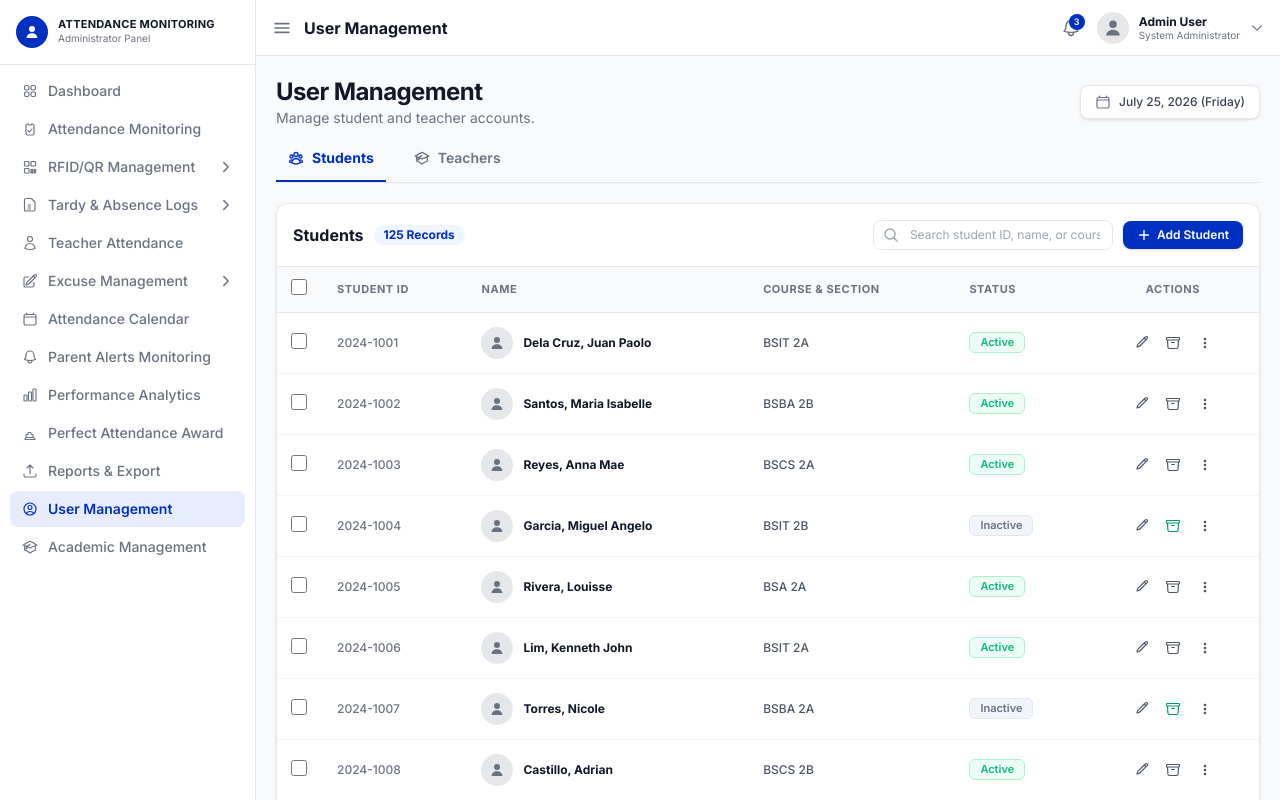
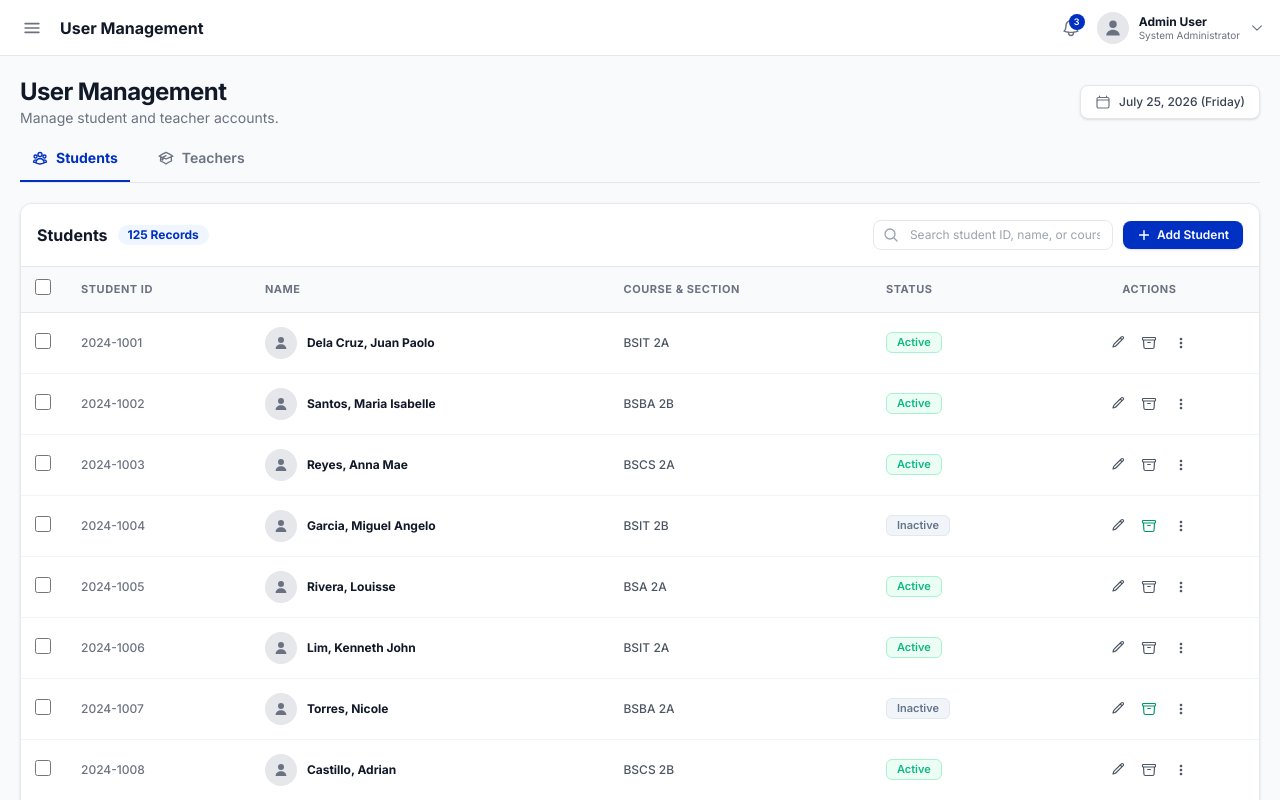
Before and after one commit to jaynzxc/SMS1-AMS, a website: page admin/user-management.html in a window 1280 px wide. Both pictures are taken after a click on the button 282 px from the left and 27 px from the top of the page. Drawn offline with Linux system fonts and the light colour scheme.

Commit message:
featured:
- adding functionality in burger menu button and toggle animation.
- minimal UI enhancement

```diff
--- a/admin/user-management.html
+++ b/admin/user-management.html
@@ -18,7 +18,7 @@
   <div class="flex h-screen overflow-hidden">
 
     <!-- ===== SIDEBAR ===== -->
-    <aside class="w-64 bg-white border-r border-[#e5e7eb] flex flex-col shrink-0 h-full overflow-y-auto sidebar-fixed">
+    <aside id="mainSidebar" class="w-64 bg-white border-r border-[#e5e7eb] flex flex-col shrink-0 h-full overflow-y-auto sidebar-fixed">
 
       <!-- Logo -->
       <div class="flex items-center gap-2.5 px-4 py-4 border-b border-[#e5e7eb] sticky top-0 z-10 bg-white">
@@ -247,7 +247,7 @@
       <header
         class="h-14 border-b border-[#e5e7eb] flex items-center justify-between px-4 shrink-0 sticky top-0 z-10 bg-white/95 backdrop-blur-sm">
         <div class="flex items-center gap-3">
-          <button class="text-[#6b7280] hover:text-[#111827] focus:outline-none">
+          <button id="sidebarToggle" onclick="toggleSidebar()" class="burger-btn p-1.5 rounded-lg text-[#6b7280] hover:text-[#111827] hover:bg-gray-100 focus:outline-none transition-all cursor-pointer" title="Toggle Navigation Sidebar">
             <svg class="w-5 h-5" fill="none" viewBox="0 0 24 24" stroke="currentColor" stroke-width="2">
               <path stroke-linecap="round" stroke-linejoin="round" d="M3.75 6.75h16.5M3.75 12h16.5m-16.5 5.25h16.5" />
             </svg>
--- a/assets/css/style.css
+++ b/assets/css/style.css
@@ -1,5 +1,33 @@
 * {
   font-family: 'Inter', sans-serif;
+}
+
+/* Sidebar Slide Motion */
+aside.sidebar-fixed,
+#mainSidebar,
+aside {
+  transition: margin-left 0.32s cubic-bezier(0.4, 0, 0.2, 1), transform 0.32s cubic-bezier(0.4, 0, 0.2, 1), opacity 0.25s ease !important;
+  will-change: margin-left;
+}
+
+aside.sidebar-collapsed,
+#mainSidebar.sidebar-collapsed,
+.sidebar-collapsed {
+  margin-left: -16rem !important; /* -w-64 (256px) */
+}
+
+/* Burger Button Motion */
+.burger-btn {
+  transition: transform 0.15s cubic-bezier(0.4, 0, 0.2, 1), background-color 0.15s ease, color 0.15s ease;
+}
+
+.burger-btn:hover {
+  background-color: #f3f4f6;
+  color: #111827;
+}
+
+.burger-btn:active {
+  transform: scale(0.92);
 }
 
 /* Sidebar Scrollbar */
--- a/assets/js/sidebar.js
+++ b/assets/js/sidebar.js
@@ -126,7 +126,57 @@ document.addEventListener('DOMContentLoaded', function() {
 
     // Set active state for current page
     setActiveNavItem();
+
+    // Initialize burger menu sidebar toggle with slide motion
+    initSidebarToggle();
 });
+
+// =============================================================
+// SIDEBAR SLIDE TOGGLE WITH SMOOTH MOTION
+// =============================================================
+
+function toggleSidebar(e) {
+    if (e && e.stopPropagation) {
+        e.stopPropagation();
+    }
+    const sidebar = document.getElementById('mainSidebar') || document.querySelector('aside');
+    if (!sidebar) return;
+
+    sidebar.classList.toggle('sidebar-collapsed');
+
+    const isCollapsed = sidebar.classList.contains('sidebar-collapsed');
+    try {
+        localStorage.setItem('sms_sidebar_collapsed', isCollapsed ? 'true' : 'false');
+    } catch (err) {}
+}
+
+function initSidebarToggle() {
+    const sidebar = document.getElementById('mainSidebar') || document.querySelector('aside');
+    if (!sidebar) return;
+
+    // Restore saved state if previously collapsed
+    try {
+        if (localStorage.getItem('sms_sidebar_collapsed') === 'true') {
+            sidebar.classList.add('sidebar-collapsed');
+        }
+    } catch (err) {}
+
+    // Find and attach click handler to burger toggle button(s) if not already inline
+    const burgerPaths = document.querySelectorAll('header button svg path[d*="M3.75 6.75"]');
+    burgerPaths.forEach(path => {
+        const btn = path.closest('button');
+        if (btn && !btn.hasAttribute('data-sidebar-bound')) {
+            btn.setAttribute('data-sidebar-bound', 'true');
+            btn.classList.add('burger-btn', 'cursor-pointer');
+            btn.setAttribute('title', 'Toggle Navigation Sidebar');
+            if (!btn.getAttribute('onclick')) {
+                btn.addEventListener('click', function(evt) {
+                    toggleSidebar(evt);
+                });
+            }
+        }
+    });
+}
 
 // =============================================================
 // SET ACTIVE NAV ITEM BASED ON CURRENT URL - FIXED
```
Also changed, not shown: admin/perfect-attendance.html (+1 -1 lines).
